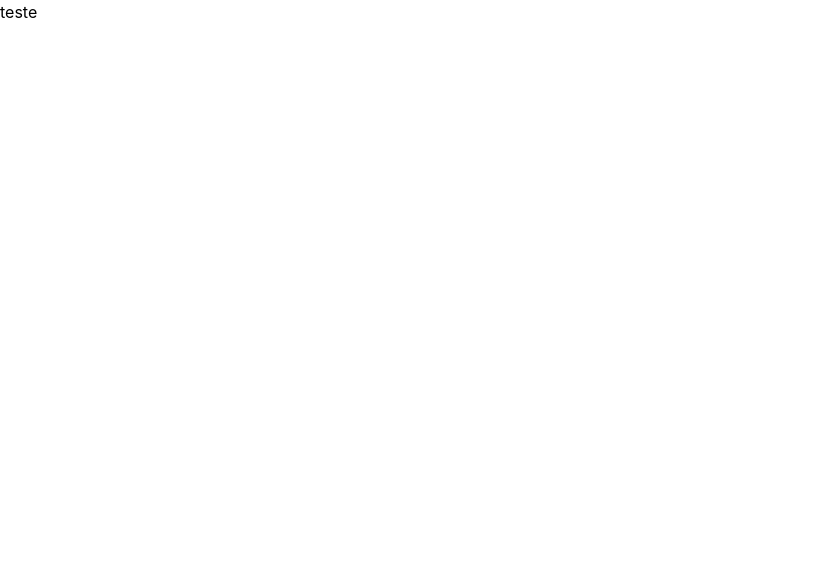
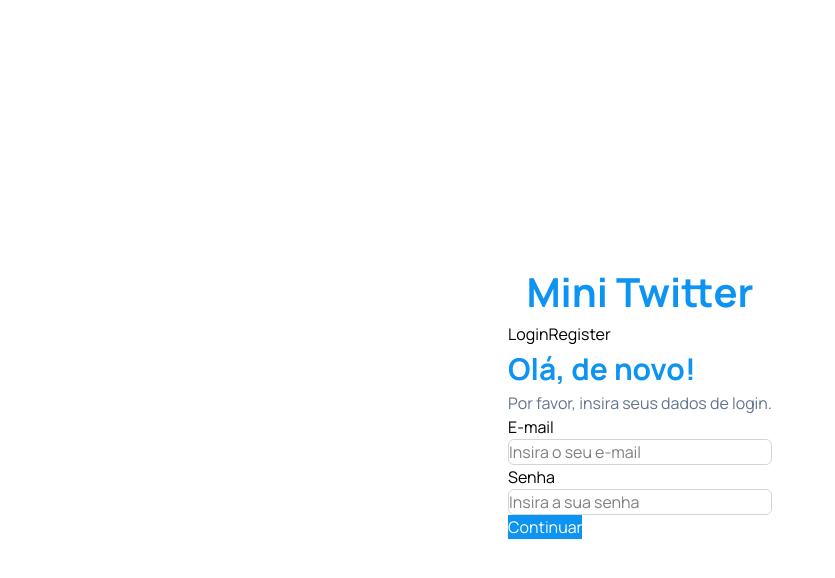
Before and after one commit to IsaacLira42/mini-twitter, a React (Vite) app in the folder frontend/: page / in a window 1280 px wide. Shown: the top 578 px of the page, without its empty margins (0-835 px from the left). Built offline with nearby package versions, Linux system fonts and the light colour scheme.

Commit message:
feat: implementa página de autenticação com formulários de login

```diff
--- a/frontend/src/App.tsx
+++ b/frontend/src/App.tsx
@@ -1,7 +1,9 @@
+import Index from "./pages/Auth/Index"
+
 function App() {
   return (
     <>
-     teste
+     <Index />
     </>
   )
 }
--- /dev/null
+++ b/frontend/src/components/ui/Buttons.tsx
@@ -0,0 +1,15 @@
+interface ButtonInfo {
+  children: React.ReactNode;
+  className?: string;
+}
+
+export const Buttons = ({ children, className }: ButtonInfo) => {
+  return (
+    <button
+      type="button"
+      className={`bg-button text-white cursor-pointer ${className || ""}`}
+    >
+      {children}
+    </button>
+  );
+};
--- /dev/null
+++ b/frontend/src/components/ui/InputField.tsx
@@ -0,0 +1,35 @@
+import type { FieldError, UseFormRegister } from "react-hook-form";
+
+interface InputFieldProps {
+  id: string;
+  type: string;
+  label: string;
+  register: UseFormRegister<any>;
+  placeholder: string;
+  error?: FieldError;
+  required?: boolean;
+}
+
+export const InputField = ({
+  id,
+  type,
+  label,
+  register,
+  placeholder,
+  error,
+  required,
+}: InputFieldProps) => (
+  <div className="flex flex-col">
+    <label htmlFor={id}>{label}</label>
+    <input
+      className="border border-gray-300 rounded-md py-2 px-3 focus:outline-none focus:ring-2 focus:ring-blue-500"
+      id={id}
+      type={type}
+      {...register(id, {
+        required: required ? `${label} é obrigatório` : false,
+      })}
+      placeholder={placeholder}
+    />
+    {error && <span style={{ color: "red" }}>{error.message}</span>}
+  </div>
+);
--- /dev/null
+++ b/frontend/src/pages/Auth/AuthTabs.tsx
@@ -0,0 +1,30 @@
+import { useState } from "react";
+import { LoginForm } from "./LoginForm";
+import { RegisterForm } from "./RegisterForm";
+
+type TabChoices = "Login" | "Register";
+
+interface AuthTabsProps {
+  tabDefault?: TabChoices;
+}
+
+export const AuthTabs = ({ tabDefault = "Login" }: AuthTabsProps) => {
+  const [currentTab, setCurrentTab] = useState<TabChoices>(tabDefault);
+
+  const handleAlterTab = (newCurrentTab: TabChoices) => {
+    if (currentTab !== newCurrentTab) {
+      setCurrentTab(newCurrentTab);
+    }
+  };
+
+  return (
+    <div>
+      <div>
+        <button onClick={() => handleAlterTab("Login")}>Login</button>
+        <button onClick={() => handleAlterTab("Register")}>Register</button>
+      </div>
+
+      {currentTab === "Login" ? <LoginForm /> : <RegisterForm />}
+    </div>
+  );
+};
--- /dev/null
+++ b/frontend/src/pages/Auth/Index.tsx
@@ -0,0 +1,14 @@
+import { AuthTabs } from "./AuthTabs";
+
+const Index = () => {
+  return (
+    <div className="flex flex-col justify-center items-center min-h-screen">
+      <h1 className="text-[40px] font-bold text-text-tittle-light dark:text-text-tittle-dark">
+        Mini Twitter
+      </h1>
+      <AuthTabs />
+    </div>
+  );
+};
+
+export default Index;
--- /dev/null
+++ b/frontend/src/pages/Auth/LoginForm.tsx
@@ -0,0 +1,57 @@
+import { useForm } from "react-hook-form";
+import type { SubmitHandler } from "react-hook-form";
+import { InputField } from "../../components/ui/InputField";
+import { Buttons } from "../../components/ui/Buttons";
+import { useState } from "react";
+
+type InputsLogin = {
+  email: string;
+  password: string;
+};
+
+export const LoginForm = () => {
+  const {
+    register,
+    handleSubmit,
+    formState: { errors },
+  } = useForm<InputsLogin>();
+
+  const onSubmit: SubmitHandler<InputsLogin> = (data) => {
+    console.log(data);
+  };
+
+  return (
+    <div>
+      <h2 className="font-bold text-text-tittle-light dark:text-text-tittle-dark text-[30px]">
+        Olá, de novo!
+      </h2>
+      <p className="text-text-body-light dark:text-text-body-dark">
+        Por favor, insira seus dados de login.
+      </p>
+
+      <form onSubmit={handleSubmit(onSubmit)}>
+        <InputField
+          id="email"
+          type="email"
+          label="E-mail"
+          register={register}
+          placeholder="Insira o seu e-mail"
+          error={errors.email}
+          required
+        />
+
+        <InputField
+          id="password"
+          type="password"
+          label="Senha"
+          register={register}
+          placeholder="Insira a sua senha"
+          error={errors.password}
+          required
+        />
+
+        <Buttons className="">Continuar</Buttons>
+      </form>
+    </div>
+  );
+};
--- /dev/null
+++ b/frontend/src/pages/Auth/RegisterForm.tsx
@@ -0,0 +1,6 @@
+
+export const RegisterForm = () => {
+  return (
+    <div>RegisterForm</div>
+  )
+}
--- a/frontend/src/styles/global.css
+++ b/frontend/src/styles/global.css
@@ -1,22 +1,42 @@
+@import url("https://fonts.googleapis.com/css2?family=Manrope:wght@200..800&display=swap");
+
 @import "tailwindcss";
 
 @custom-variant dark (&:where(.dark, .dark *));
 
 @theme {
-    /* Cores de Backgroud */
-    /* Paginas */
-    --color-brand-light: #fafafa;
-    --background-image-brand-gradient: linear-gradient(to bottom right, #0F172B, #070B14);
-    /* Cards */
-    --color-card-light: #E2E8F0;
-    --color-card-dark: #1D293D;
+  /* CORES */
+  /* Cores de Backgroud */
+  /* Paginas */
+  --color-brand-light: #fafafa;
+  --background-image-brand-gradient: linear-gradient(
+    to bottom right,
+    #0f172b,
+    #070b14
+  );
+  /* Cards */
+  --color-card-light: #e2e8f0;
+  --color-card-dark: #1d293d;
 
-    /* Cores de fontes */
-    /* Cores de Titulos e destaques */
-    --color-text-title-light: #0D93F2;
-    --color-text-title-dark: #FFFFFF;
+  /* Cores de Fontes */
+  /* Titulos */
+  --color-text-tittle-light: #0d93f2;
+  --color-text-tittle-dark: #ffffff;
 
-    /* Body */
-    --color-text-body-light: #62748E;
-    --color-text-body-dark: #90A1B9;
+  /* Body */
+  --color-text-body-light: #62748e;
+  --color-text-body-dark: #90a1b9;
+
+  /* Cores de Destaque */
+  --color-button: #0d93f2;
+
+  /* Fonte */
+  --font-default: "Manrope", sans-serif;
 }
+
+* {
+  padding: 0;
+  margin: 0;
+  box-sizing: border-box;
+  font-family: var(--font-default);
+}
```
